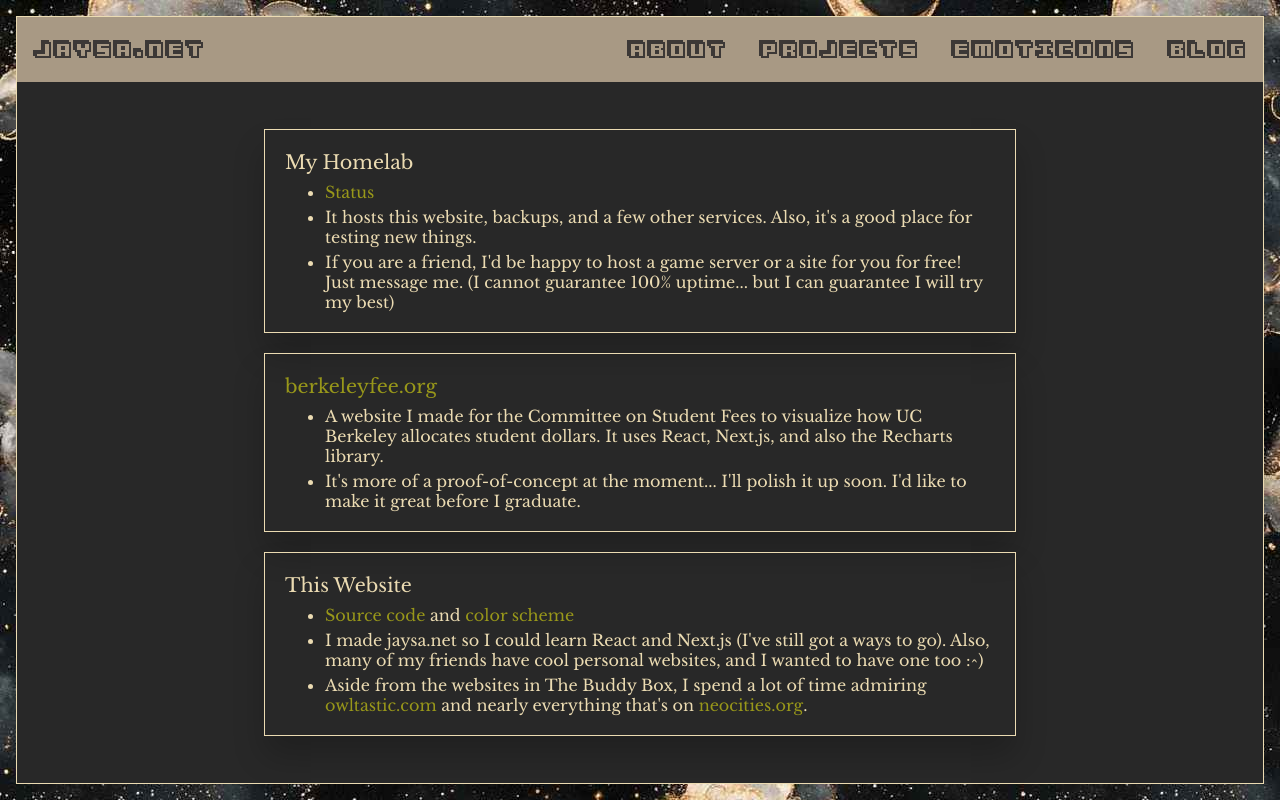
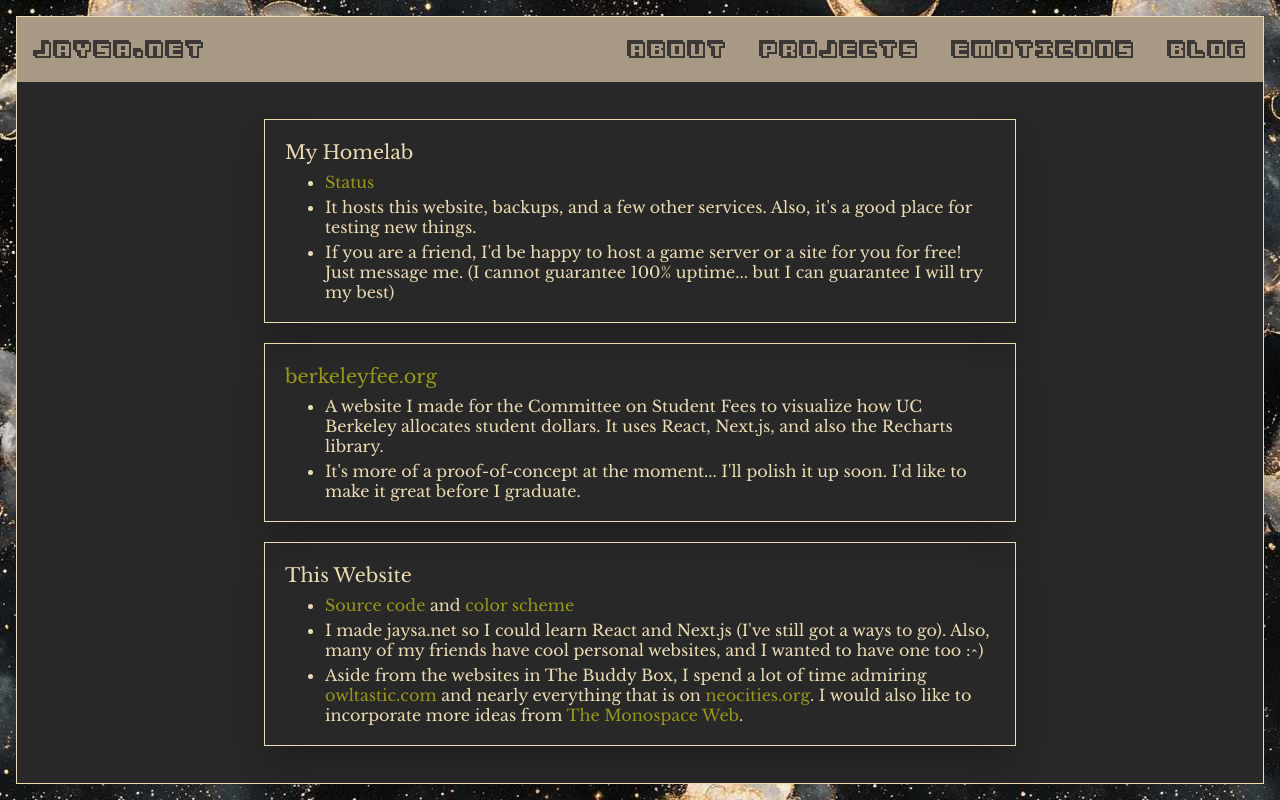
Before and after one commit to jaysa68/jaysa.net-web, a Next.js app in the folder jaysa.net/: page /projects in a window 1280 px wide. Built offline with nearby package versions, Linux system fonts and the light colour scheme.

Commit message:
add carl box

```diff
--- a/jaysa.net/src/app/_components/friendsList.js
+++ b/jaysa.net/src/app/_components/friendsList.js
@@ -119,6 +119,11 @@ export default function FriendsList() {
       image="/88x31/gianna.png"
       url="https://giannacaudillo.myportfolio.com"
     />
+    <FriendBadge
+      name="erdaifuu"
+      image="/88x31/erdaifuu.png"
+      url="https://erdaifuu.com/"
+    />
     </>
   )
 }
--- a/jaysa.net/src/app/projects/page.js
+++ b/jaysa.net/src/app/projects/page.js
@@ -22,7 +22,7 @@ export default function Projects() {
     <ProjectBox title="This Website">
         <li className={styles.factsLi}><a className={styles.link} href="https://github.com/jaysa68/jaysa.net-web">Source code</a> and <a className={styles.link} href="https://github.com/morhetz/gruvbox">color scheme</a></li>
         <li className={styles.factsLi}>I made jaysa.net so I could learn React and Next.js (I've still got a ways to go). Also, many of my friends have cool personal websites, and I wanted to have one too :^)</li>
-        <li className={styles.factsLi}>Aside from the websites in The Buddy Box, I spend a lot of time admiring <a className={styles.link} href="https://owltastic.com/">owltastic.com</a> and nearly everything that's on <a className={styles.link} href="https://neocities.org/">neocities.org</a>.
+        <li className={styles.factsLi}>Aside from the websites in The Buddy Box, I spend a lot of time admiring <a className={styles.link} href="https://owltastic.com/">owltastic.com</a> and nearly everything that is on <a className={styles.link} href="https://neocities.org/">neocities.org</a>. I would also like to incorporate more ideas from <a className={styles.link} href="https://owickstrom.github.io/the-monospace-web/">The Monospace Web</a>.
         </li>
     </ProjectBox>
   </div>
```
